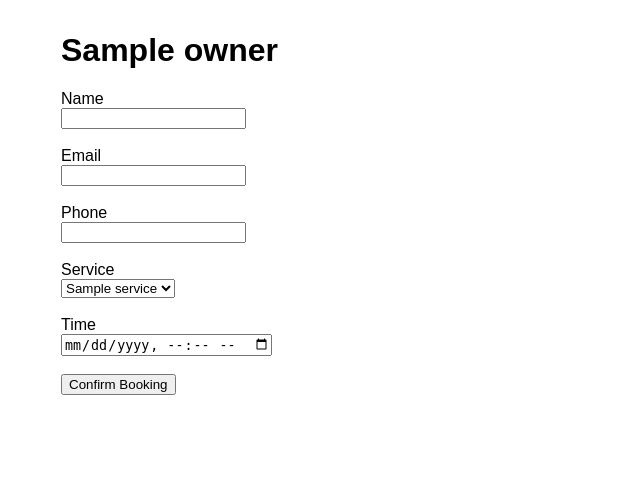
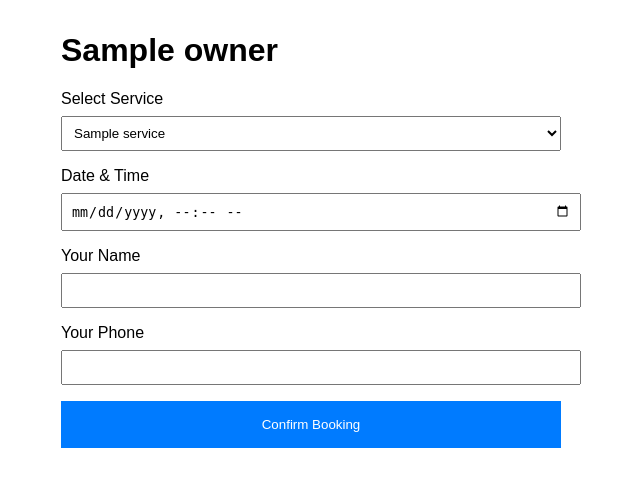
Before and after one commit to baderGorchene/autonomous, a Python web app: template templates/book.html in a window 1280 px wide. Shown: the top 487 px of the page, without its empty margins (329-969 px from the left). Run offline with Jinja, Linux system fonts and the light colour scheme; the template is opened without the code that fills it: most values are stand-ins (such as "Sample title", 1, 10 or a date in 2020).

Commit message:
feat: add booking template with i18n support

```diff
--- a/commit_msg.txt
+++ b/commit_msg.txt
@@ -1 +1 @@
-Add GET route for /{slug} to render booking page
+feat: add booking template with i18n support
--- a/templates/book.html
+++ b/templates/book.html
@@ -1,24 +1,40 @@
 <!DOCTYPE html>
-<html lang="{{ lang }}" dir="{{ 'rtl' if lang == 'ar' else 'ltr' }}">
+<html lang="{{ lang }}" {% if lang == 'ar' %}dir="rtl"{% endif %}>
 <head>
     <meta charset="UTF-8">
-    <title>Book with {{ owner.business_name }}</title>
-    <style>body { font-family: sans-serif; max-width: 500px; margin: 2rem auto; padding: 0 1rem; }</style>
+    <title>{{ _('Book a slot with') }} {{ owner.business_name }}</title>
+    <style>
+        body { font-family: sans-serif; max-width: 500px; margin: 2rem auto; padding: 0 1rem; }
+        .form-group { margin-bottom: 1rem; }
+        label { display: block; margin-bottom: 0.5rem; }
+        input, select { width: 100%; padding: 0.5rem; }
+        button { background: #007bff; color: white; border: none; padding: 1rem; width: 100%; cursor: pointer; }
+    </style>
 </head>
 <body>
     <h1>{{ owner.business_name }}</h1>
     <form action="/book/{{ owner.slug }}/submit" method="POST">
-        <label>Name</label><br><input type="text" name="customer_name" required><br><br>
-        <label>Email</label><br><input type="email" name="customer_email" required><br><br>
-        <label>Phone</label><br><input type="tel" name="customer_phone" required><br><br>
-        <label>Service</label><br>
-        <select name="service">
-            {% for service in owner.services_json %}
+        <div class="form-group">
+            <label>{{ _('Select Service') }}</label>
+            <select name="service" required>
+                {% for service in owner.services_json %}
                 <option value="{{ service }}">{{ service }}</option>
-            {% endfor %}
-        </select><br><br>
-        <label>Time</label><br><input type="datetime-local" name="booking_time" required><br><br>
-        <button type="submit">Confirm Booking</button>
+                {% endfor %}
+            </select>
+        </div>
+        <div class="form-group">
+            <label>{{ _('Date & Time') }}</label>
+            <input type="datetime-local" name="datetime" required>
+        </div>
+        <div class="form-group">
+            <label>{{ _('Your Name') }}</label>
+            <input type="text" name="name" required>
+        </div>
+        <div class="form-group">
+            <label>{{ _('Your Phone') }}</label>
+            <input type="tel" name="phone" required>
+        </div>
+        <button type="submit">{{ _('Confirm Booking') }}</button>
     </form>
 </body>
 </html>
```
Also changed, not shown: PROGRESS.md (+5 -0 lines), memory.json (+5 -4 lines).
